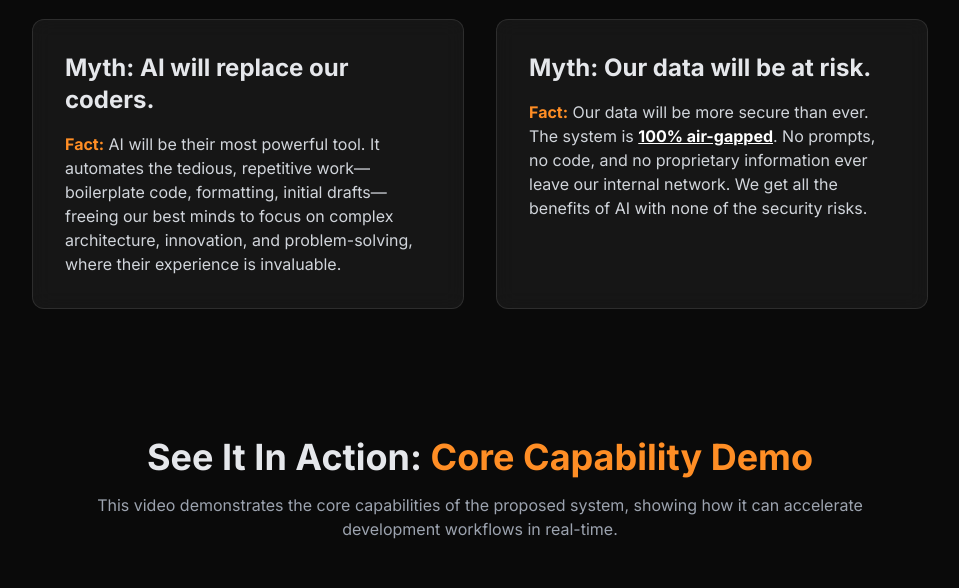
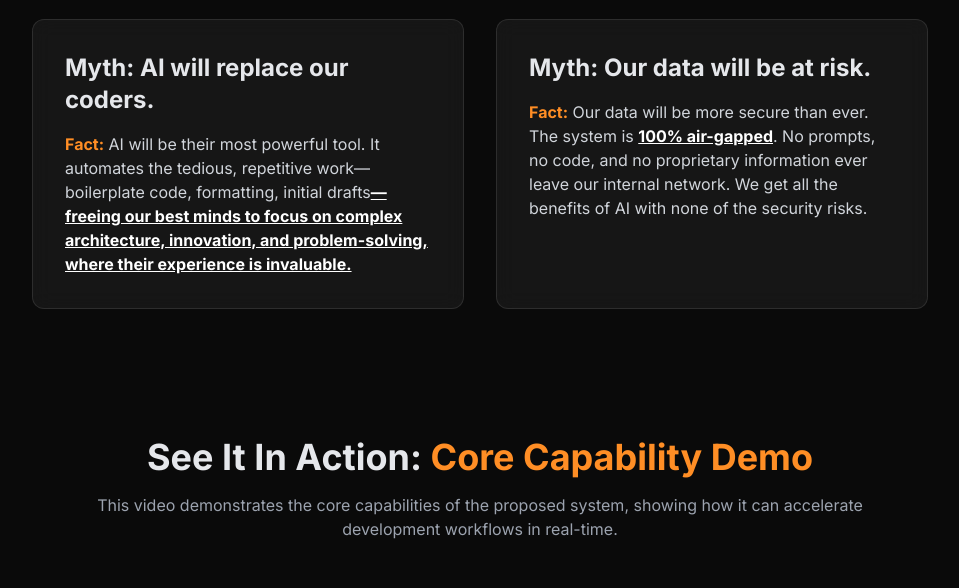
Before and after one commit to g2selec/presentation, a plain HTML site: page index.html in a window 1280 px wide. Shown: the part 4140-4728 px from the top of the page, without its empty margins (160-1119 px from the left). Drawn offline with nearby package versions, Linux system fonts and the light colour scheme.

Commit message:
Update index.html

```diff
--- a/index.html
+++ b/index.html
@@ -224,7 +224,7 @@
             <div class="grid grid-cols-1 md:grid-cols-2 gap-8 max-w-4xl mx-auto">
                 <div class="glass-card p-8 rounded-xl">
                     <h3 class="text-2xl font-bold mb-4">Myth: AI will replace our coders.</h3>
-                    <p class="text-gray-300"><strong class="accent-color">Fact:</strong> AI will be their most powerful tool. It automates the tedious, repetitive work—boilerplate code, formatting, initial drafts—freeing our best minds to focus on complex architecture, innovation, and problem-solving, where their experience is invaluable.</p>
+                    <p class="text-gray-300"><strong class="accent-color">Fact:</strong> AI will be their most powerful tool. It automates the tedious, repetitive work—boilerplate code, formatting, initial drafts<strong class="text-white underline">—freeing our best minds to focus on complex architecture, innovation, and problem-solving, where their experience is invaluable.</strong></p>
                 </div>
                 <div class="glass-card p-8 rounded-xl">
                     <h3 class="text-2xl font-bold mb-4">Myth: Our data will be at risk.</h3>
```
